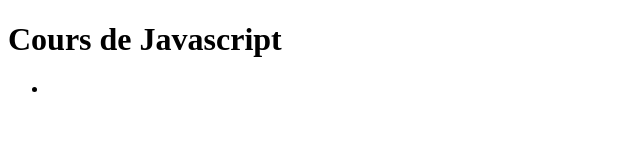
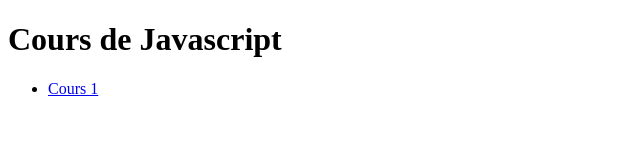
Before and after one commit to mrpierrot/js-course, a website: page index.html in a window 1280 px wide. Shown: the full height of the page, 0-640 px from the left. Drawn offline with Linux system fonts and the light colour scheme.

Commit message:
add name for the first course

```diff
--- a/index.html
+++ b/index.html
@@ -9,7 +9,7 @@
 <body>
     <h1>Cours de Javascript</h1>
     <ul>
-        <li><a href="./courses/course-01"></a></li>
+        <li><a href="./courses/course-01">Cours 1</a></li>
     </ul>
 </body>
 </html>
```
